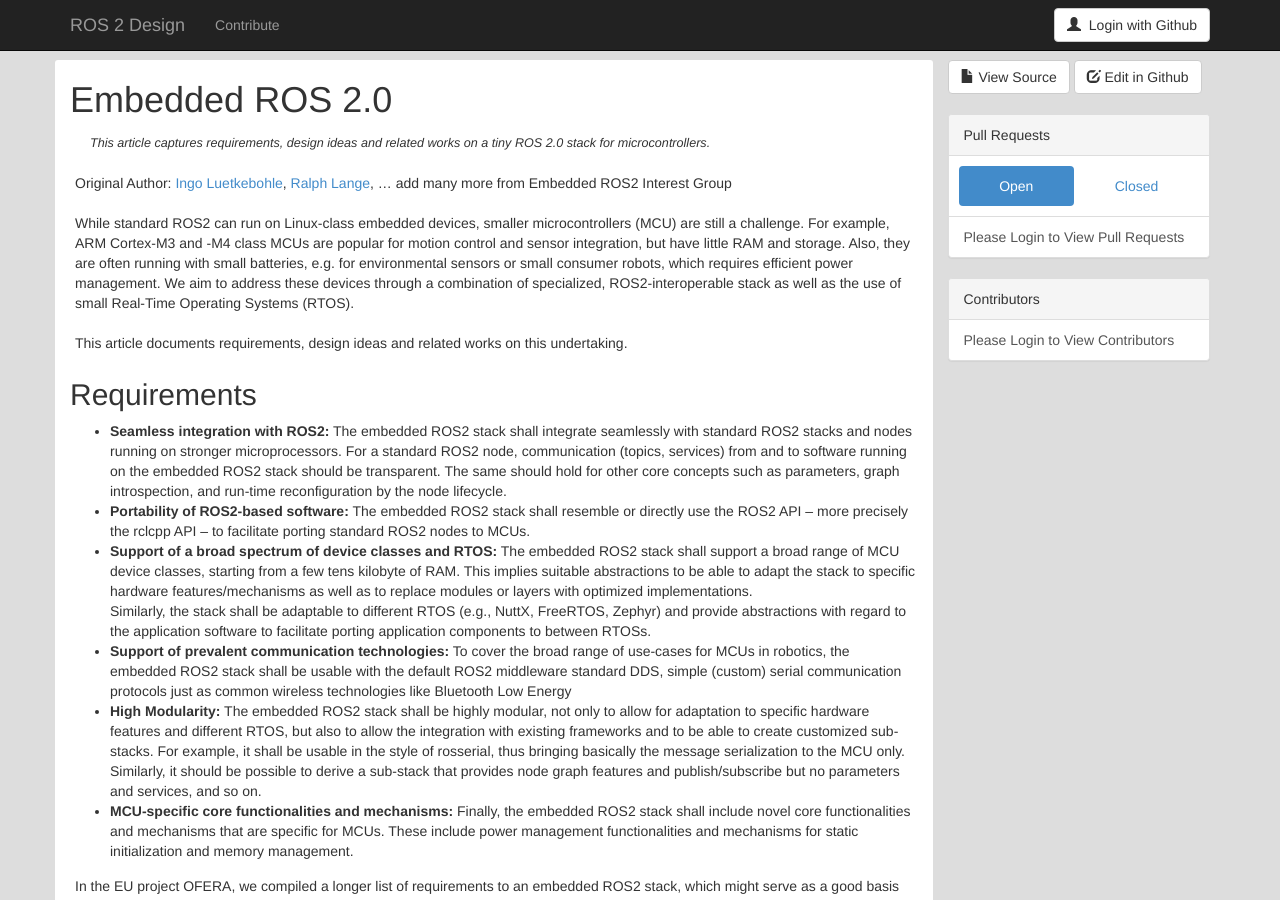
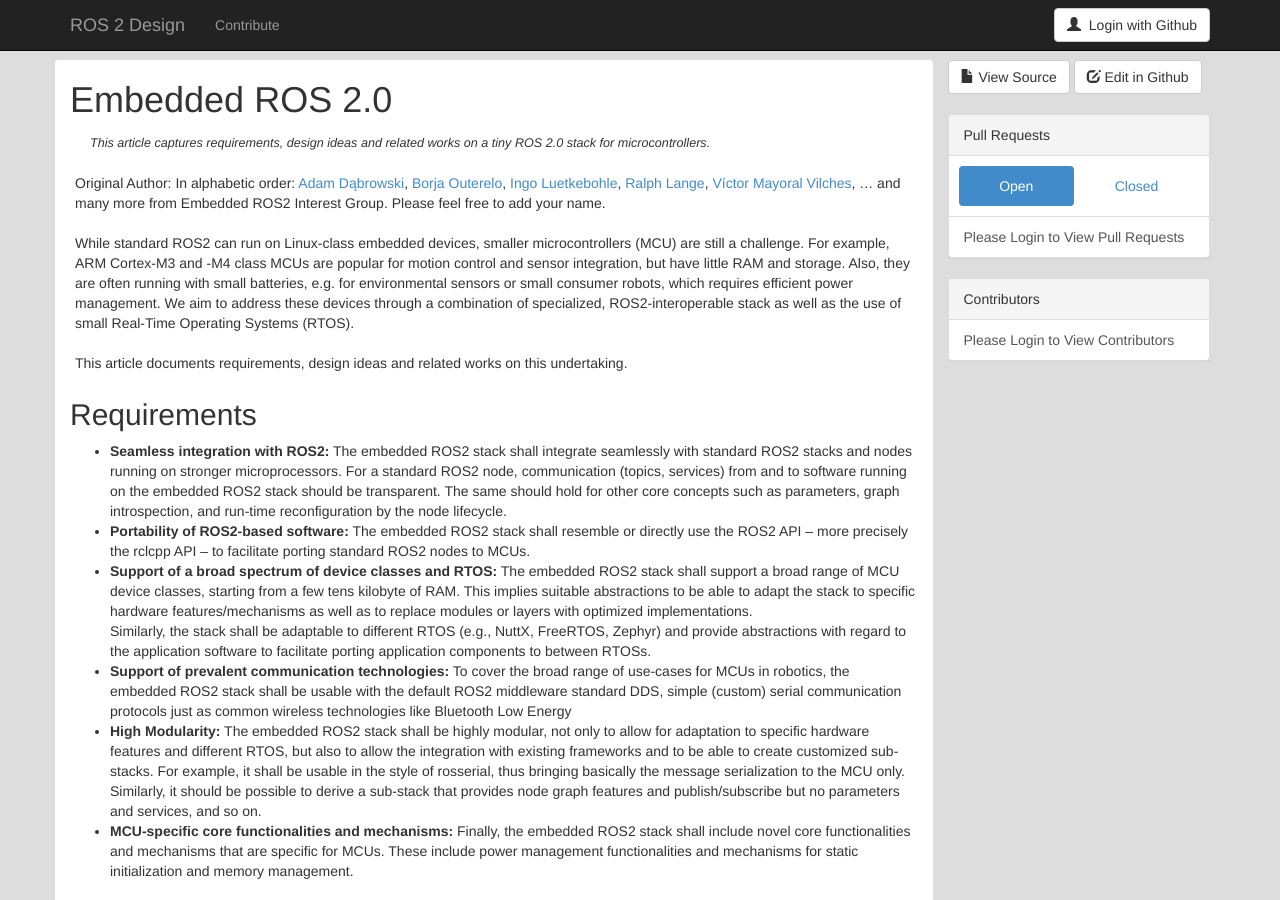
Before and after one commit to ros2/design, a Jekyll site: the page built from articles/embedded.md, in a window 1280 px wide and 900 px high. Built offline with Jekyll 4.4.1, drawn with Linux system fonts in a browser that asks for light colours; nearby versions of some CDN libraries.

Commit message:
Refined list of authors.

```diff
--- a/articles/embedded.md
+++ b/articles/embedded.md
@@ -4,7 +4,7 @@
 abstract:
   This article captures requirements, design ideas and related works on a tiny ROS 2.0 stack for microcontrollers.
 published: true
-author: '[Ingo Luetkebohle](https://github.com/iluetkeb), [Ralph Lange](https://github.com/ralph-lange), ... add many more from Embedded ROS2 Interest Group'
+author: 'In alphabetic order: [Adam Dąbrowski](https://github.com/adamdbrw), [Borja Outerelo](https://github.com/BorjaOuterelo), [Ingo Luetkebohle](https://github.com/iluetkeb), [Ralph Lange](https://github.com/ralph-lange), [Víctor Mayoral Vilches](https://github.com/vmayoral), ... and many more from Embedded ROS2 Interest Group. Please feel free to add your name.'
 ---
 
 {:toc}
```
